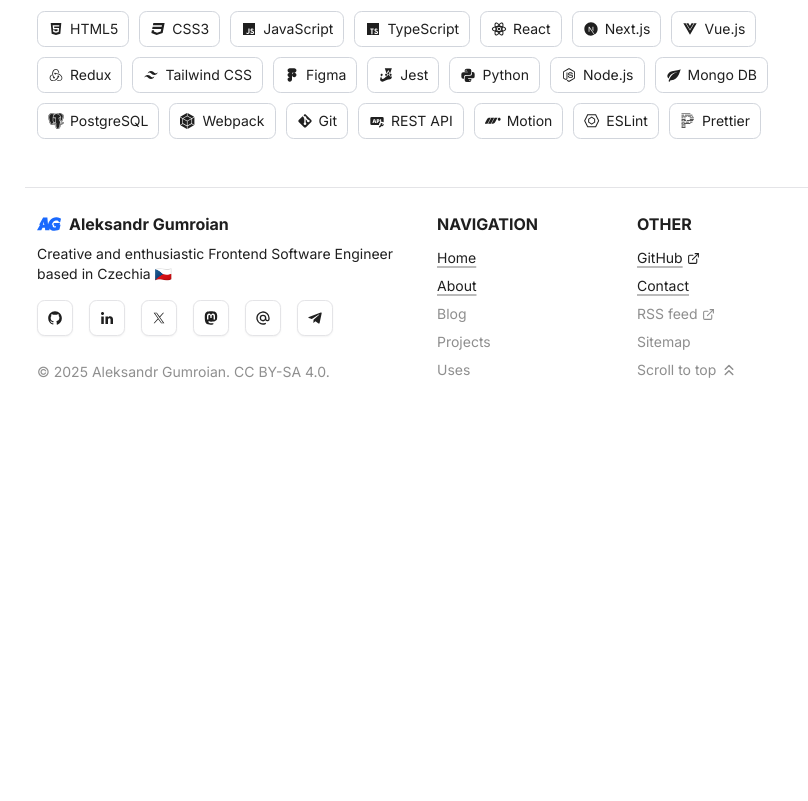
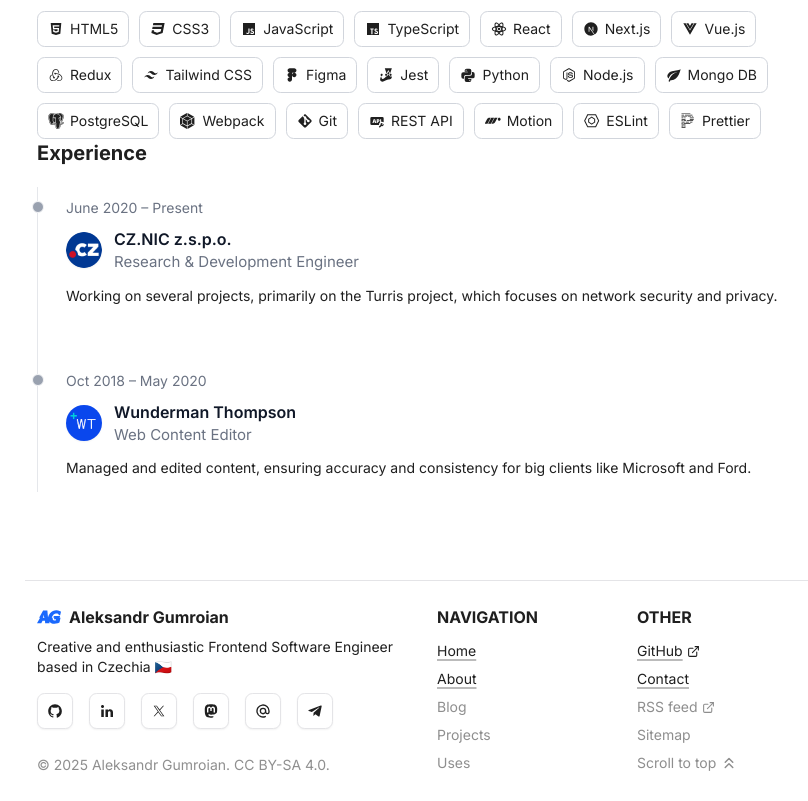
Before and after one commit to aleksan4eg/aleksan4eg.dev, a Next.js app: page /en/about in a window 1280 px wide. Shown: the part 1000-1801 px from the top of the page, without its empty margins (215-1023 px from the left). Before the commit the page ends 1408 px from the top, so only its background shows below. Built offline with nearby package versions, Linux system fonts and the light colour scheme.

Commit message:
Add experience section to About page

```diff
--- a/app/[locale]/about/page.tsx
+++ b/app/[locale]/about/page.tsx
@@ -10,6 +10,7 @@
 
 import Link from "@/components/atoms/link";
 import ExternalLink from "@/components/atoms/link-external";
+import Experience from "@/components/pages/about/experience";
 import Skills from "@/components/pages/about/skills";
 
 const AboutPage = () => {
@@ -55,6 +56,7 @@
                 {t("fifthExtra")}
             </p>
             <Skills />
+            <Experience />
         </>
     );
 };
--- /dev/null
+++ b/components/pages/about/experience/index.tsx
@@ -0,0 +1,110 @@
+/*
+ * © 2025 Aleksandr Gumroian (https://aleksan4eg.dev)
+ *
+ * This is free software, licensed under the GNU General Public License v3.
+ * See /LICENSE for more information.
+ */
+import Image from "next/image";
+import { useTranslations } from "next-intl";
+
+interface Experience {
+    company: string;
+    website: string;
+    logo: string;
+    position: string;
+    date: string;
+    description: string;
+}
+
+const Experience = () => {
+    const t = useTranslations("AboutPage.Experience");
+
+    const experience: Experience[] = [
+        {
+            company: "CZ.NIC z.s.p.o.",
+            website: "https://www.nic.cz",
+            logo: "/cz_nic-logo.png",
+            position: t("position2"),
+            date: t("date2"),
+            description: t("description2"),
+        },
+        {
+            company: "Wunderman Thompson",
+            website: "https://www.wundermanthompson.com",
+            logo: "/wunderman_thompson-logo.png",
+            position: t("position1"),
+            date: t("date1"),
+            description: t("description1"),
+        },
+    ];
+
+    return (
+        <section id="experience">
+            <h2 className="mb-5 text-xl font-bold">{t("title")}</h2>
+            <ol className="relative border-s border-gray-200 dark:border-gray-700">
+                {experience.map((exp) => {
+                    return (
+                        <li className="ms-4 mb-10" key={exp.company}>
+                            <ExpItem {...exp} />
+                        </li>
+                    );
+                })}
+            </ol>
+        </section>
+    );
+};
+
+interface ExpItemProps {
+    company: string;
+    website: string;
+    logo: string;
+    position: string;
+    date: string;
+    description: string;
+}
+
+const ExpItem = ({
+    company,
+    website,
+    logo,
+    position,
+    date,
+    description,
+}: ExpItemProps) => {
+    return (
+        <>
+            <div className="absolute -start-1.5 mt-3.5 h-3 w-3 rounded-full border border-gray-100 bg-gray-400 dark:border-gray-900 dark:bg-gray-700" />
+            <div className="relative rounded-lg p-2 px-3 hover:cursor-pointer hover:bg-gray-200/30 dark:hover:bg-gray-900/50">
+                <time className="mb-1 text-sm leading-none font-normal text-gray-500 dark:text-gray-400">
+                    {date}
+                </time>
+                <div className="mt-2 mb-3 flex items-center gap-3">
+                    <Image
+                        src={logo}
+                        alt={company}
+                        width={150}
+                        height={150}
+                        className="h-9 w-9 rounded-full shadow-xs"
+                    />
+                    <div className="flex flex-col">
+                        <p className="text-md font-semibold text-gray-900 dark:text-white">
+                            {company}{" "}
+                            <a
+                                href={website}
+                                className="after:absolute after:inset-0"
+                                target="_blank"
+                                rel="noopener noreferrer"
+                            />
+                        </p>
+                        <p className="text-[15px] text-gray-500 dark:text-gray-400">
+                            {position}
+                        </p>
+                    </div>
+                </div>
+                <p className="pb-1.5 text-sm font-normal">{description}</p>
+            </div>
+        </>
+    );
+};
+
+export default Experience;
--- a/i18n/messages/cs.json
+++ b/i18n/messages/cs.json
@@ -54,6 +54,15 @@
         "fifthExtra": ". Mám také playlist s hudbou, který pravidelně aktualizuji — budu rád, když si ho poslechnete!",
         "Skills": {
             "title": "Dovednosti"
+        },
+        "Experience": {
+            "title": "Zkušenosti",
+            "position1": "Editor webového obsahu",
+            "date1": "Říjen 2018 – Květen 2020",
+            "description1": "Spravoval a upravoval obsah, zajišťoval přesnost a konzistenci pro velké klienty jako Microsoft a Ford.",
+            "position2": "Programator pro výzkum a vývoj",
+            "date2": "Červen 2020 – Současnost",
+            "description2": "Pracuji na několika projektech, především na projektu Turris, který se zaměřuje na zabezpečení a ochranu soukromí v síti."
         }
     },
     "BlogPage": {
--- a/i18n/messages/en.json
+++ b/i18n/messages/en.json
@@ -54,6 +54,15 @@
         "fifthExtra": " page. I also keep a regularly updated playlist of what I’m listening to — feel free to give it a listen.",
         "Skills": {
             "title": "Skills"
+        },
+        "Experience": {
+            "title": "Experience",
+            "position1": "Web Content Editor",
+            "date1": "Oct 2018 – May 2020",
+            "description1": "Managed and edited content, ensuring accuracy and consistency for big clients like Microsoft and Ford.",
+            "position2": "Research & Development Engineer",
+            "date2": "June 2020 – Present",
+            "description2": "Working on several projects, primarily on the Turris project, which focuses on network security and privacy."
         }
     },
     "BlogPage": {
--- a/i18n/messages/ru.json
+++ b/i18n/messages/ru.json
@@ -54,6 +54,15 @@
         "fifthExtra": ". Также у меня есть плейлист с музыкой, который я регулярно обновляю — буду рад, если заглянете!",
         "Skills": {
             "title": "Навыки"
+        },
+        "Experience": {
+            "title": "Опыт работы",
+            "position1": "Редактор веб-контента",
+            "date1": "Октябрь 2018 – Май 2020",
+            "description1": "Редактировал и управлял контентом, обеспечивая точность и единообразие для крупных клиентов, таких как Microsoft и Ford.",
+            "position2": "Инженер по исследованиям и разработкам",
+            "date2": "Июнь 2020 – настоящее время",
+            "description2": "Работаю над несколькими проектами, в первую очередь над проектом Turris, который направлен на обеспечение сетевой безопасности и конфиденциальности."
         }
     },
     "BlogPage": {
```
Also changed, not shown: public/cz_nic-logo.png (added), public/wunderman_thompson-logo.png (added).
